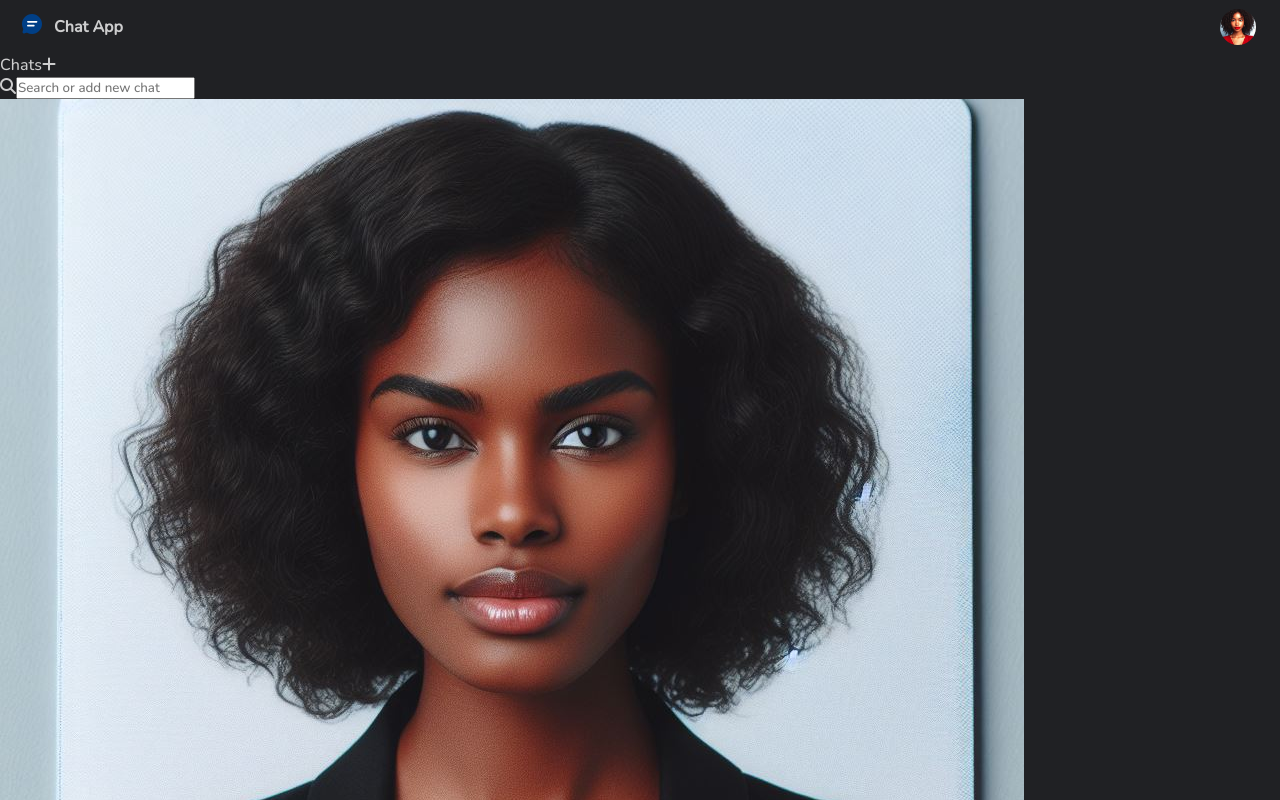
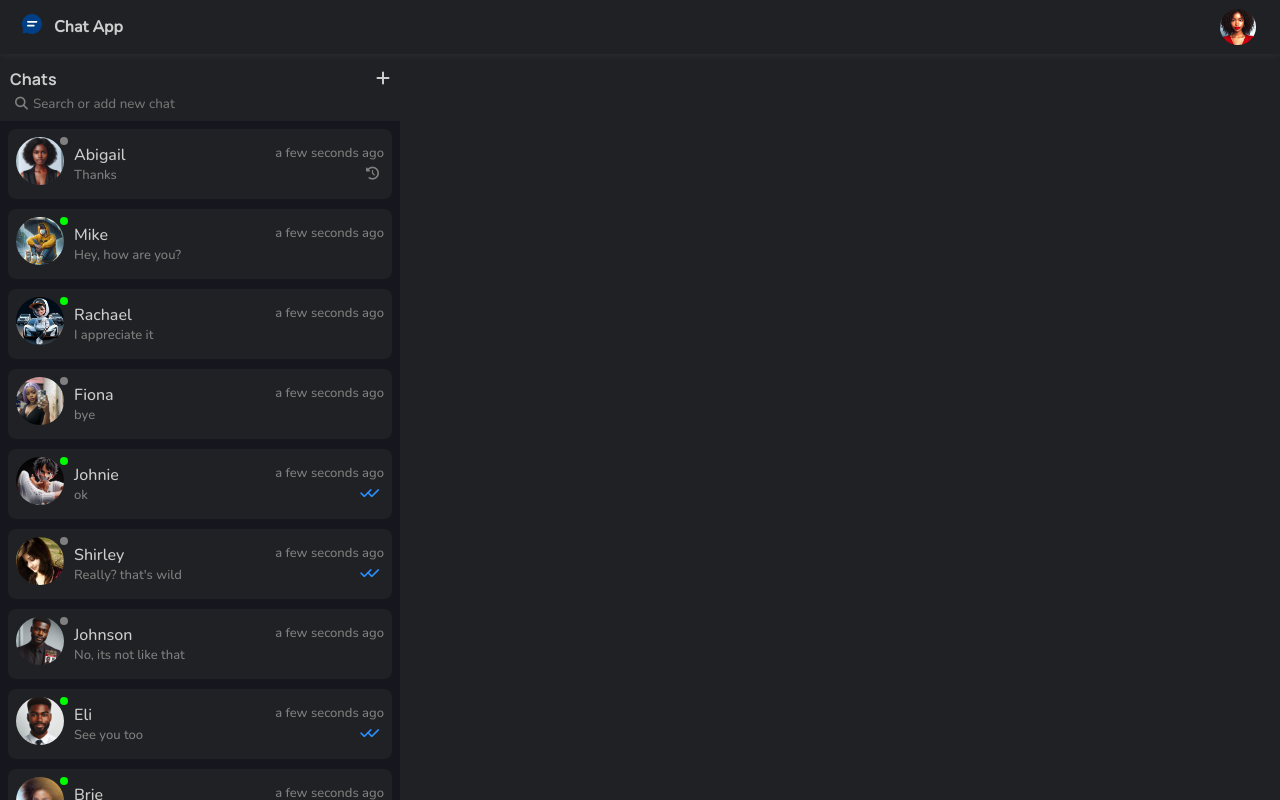
Before and after one commit to eugenesang/chat-app-ui, a React (Create React App) app: page / in a window 1280 px wide. Shown: the top 800 px of the page. Built offline with nearby package versions, Linux system fonts and the light colour scheme.

Commit message:
styles updates - conversations

```diff
--- a/src/styles/index.css
+++ b/src/styles/index.css
@@ -24,7 +24,8 @@ body #root nav.main-nav {
   justify-content: space-between;
   align-items: center;
   background-color: #202124;
-  position: relative;
+  box-shadow: 0 0 10px rgba(197, 197, 197, 0.1);
+  z-index: 999;
   cursor: default;
 }
 body #root nav.main-nav .brand-container {
@@ -63,7 +64,7 @@ body #root nav.main-nav .options-container .account-icon img:hover {
 }
 body #root nav.main-nav section#account-drop-down {
   position: absolute;
-  top: 100%;
+  top: calc(100% + 10px);
   right: 40px;
   width: 400px;
   max-width: 90vw;
@@ -161,4 +162,116 @@ body #root nav.main-nav section#account-drop-down .acc-container .foot span.link
 }
 body #root nav.main-nav section#account-drop-down .acc-container .foot span.dot {
   font-size: 20px;
+}
+body #root .body {
+  padding-top: 60px;
+}
+body #root .body section#conversations-entry {
+  max-width: 400px;
+}
+body #root .body section#conversations-entry header {
+  display: grid;
+  padding: 8px 10px;
+  gap: 5px;
+}
+body #root .body section#conversations-entry header .h-e1 {
+  width: 100%;
+  display: flex;
+  justify-content: space-between;
+}
+body #root .body section#conversations-entry header .h-e1 .page-title {
+  font-size: 16px;
+  font-weight: bold;
+  font-family: manrope;
+}
+body #root .body section#conversations-entry header .search-bar {
+  width: 100%;
+  padding: 0px 5px;
+}
+body #root .body section#conversations-entry header .search-bar label {
+  width: 100%;
+  display: grid;
+  grid-template-columns: auto 1fr;
+  gap: 5px;
+  align-items: center;
+}
+body #root .body section#conversations-entry header .search-bar label span {
+  font-size: small;
+}
+body #root .body section#conversations-entry header .search-bar label span i {
+  color: #7f7f7f;
+}
+body #root .body section#conversations-entry header .search-bar label input {
+  outline: none;
+  background-color: transparent;
+  border: none;
+}
+body #root .body section#conversations-entry .container {
+  background-color: #16171e;
+  display: grid;
+  gap: 10px;
+  padding: 8px;
+}
+body #root .body section#conversations-entry .container article.conversation-card {
+  padding: 8px;
+  display: grid;
+  grid-template-columns: 48px 1fr;
+  gap: 10px;
+  background-color: #202124;
+  cursor: pointer;
+  border-radius: 8px;
+  align-items: center;
+}
+body #root .body section#conversations-entry .container article.conversation-card .img {
+  position: relative;
+}
+body #root .body section#conversations-entry .container article.conversation-card .img img {
+  width: 48px;
+  border-radius: 24px;
+}
+body #root .body section#conversations-entry .container article.conversation-card .img .online-status {
+  position: absolute;
+  right: -4px;
+  top: 0px;
+  width: 8px;
+  height: 8px;
+  border-radius: 4px;
+}
+body #root .body section#conversations-entry .container article.conversation-card .img .online-status.online {
+  background-color: rgb(0, 255, 0);
+}
+body #root .body section#conversations-entry .container article.conversation-card .img .online-status.offline {
+  background-color: grey;
+}
+body #root .body section#conversations-entry .container article.conversation-card .content .recipient {
+  display: flex;
+  justify-content: space-between;
+}
+body #root .body section#conversations-entry .container article.conversation-card .content .recipient .date {
+  font-size: small;
+  color: #7f7f7f;
+}
+body #root .body section#conversations-entry .container article.conversation-card .content .message-card {
+  position: relative;
+}
+body #root .body section#conversations-entry .container article.conversation-card .content .message-card .content {
+  font-size: 13px;
+  color: #7f7f7f;
+}
+body #root .body section#conversations-entry .container article.conversation-card .content .message-card .float {
+  position: absolute;
+  right: 5px;
+  bottom: 0px;
+}
+body #root .body section#conversations-entry .container article.conversation-card .content .message-card .float .msg-delivery.blue i {
+  color: #2990ff;
+}
+body #root .body section#conversations-entry .container article.conversation-card .content .message-card .float .msg-delivery.gray i {
+  color: gray;
+}
+body #root .body section#conversations-entry .container article.conversation-card .content .message-card .float .msg-delivery i {
+  font-size: small;
+}
+body #root .body section#conversations-entry .container article.conversation-card .content .message-card .float .msg-delivery i:nth-of-type(2) {
+  margin-left: -4px;
 }/*# sourceMappingURL=index.css.map */
--- a/src/styles/index.scss
+++ b/src/styles/index.scss
@@ -2,35 +2,34 @@ $blue: #003f86;
 $bright-blue: #2990ff;
 $red: #dc3545;
 $bg: #202124;
+$green: rgb(0, 255, 0);
 $light-bg: #343638;
 $light-bg-1: #505152;
 $dark-bg: #16171e;
-$box-shadow: 0 0 10px rgba(0, 0, 0, 0.1);
+$box-shadow: 0 0 10px rgba(197, 197, 197, 0.1);
 
-
-*{
+* {
     font-family: nunito;
     margin: 0;
     padding: 0;
     color: rgba(255, 255, 255, 0.775);
 }
 
-img{
+img {
     max-width: 90vw;
 }
 
-body{
+body {
     font-family: nunito;
     background-color: $bg;
 
-    #root{
-
-        nav.main-nav{
+    #root {
+        nav.main-nav {
             position: fixed;
             top: 0;
             left: 0;
             right: 0;
-            width: calc( 100vw - 40px);
+            width: calc(100vw - 40px);
             padding: 5px 20px;
 
             display: flex;
@@ -38,59 +37,56 @@ body{
             align-items: center;
 
             background-color: $bg;
-
-            position: relative;
-
+            box-shadow: $box-shadow;
+            z-index: 999;
 
             cursor: default;
 
-
-            .brand-container{
+            .brand-container {
                 display: flex;
                 align-items: center;
                 justify-content: space-between;
                 width: fit-content;
                 gap: 10px;
 
-                .icon-container{
-                    img{
+                .icon-container {
+                    img {
                         width: 24px;
                     }
                 }
 
-                .brand-name{
+                .brand-name {
                     font-weight: 600;
                 }
-
             }
 
-            .options-container{
+            .options-container {
                 display: flex;
                 align-items: center;
                 gap: 20px;
 
-                .account-icon{
+                .account-icon {
                     display: flex;
                     align-items: center;
                     gap: 10px;
                     font-size: 20px;
 
-                    img{
+                    img {
                         width: 36px;
                         border-radius: 24px;
                         border: 2px solid transparent;
                         padding: 2px;
 
-                        &:hover{
+                        &:hover {
                             border: 2px solid $blue;
                         }
                     }
                 }
             }
 
-            section#account-drop-down{
+            section#account-drop-down {
                 position: absolute;
-                top: 100%;
+                top: calc(100% + 10px);
                 right: 40px;
                 width: 400px;
                 max-width: 90vw;
@@ -98,18 +94,18 @@ body{
                 border-radius: 10px;
                 background-color: $light-bg;
 
-                .acc-container{
-                    .header{
+                .acc-container {
+                    .header {
                         position: relative;
                         text-align: center;
                         padding: 10px 0;
 
-                        .right{
+                        .right {
                             position: absolute;
                             top: 0px;
                             right: 10px;
 
-                            button{
+                            button {
                                 background-color: transparent;
                                 font-size: 24px;
                                 border: none;
@@ -117,32 +113,31 @@ body{
                         }
                     }
 
-                    .content{
+                    .content {
                         display: flex;
                         flex-direction: column;
                         gap: 16px;
 
-                        .top{
+                        .top {
                             padding: 20px 0 10px 0;
                             text-align: center;
 
-                            img{
+                            img {
                                 width: 120px;
                                 max-width: 50%;
                                 border-radius: 50%;
-
                             }
                         }
 
-                        .greetings{
+                        .greetings {
                             font-size: 35px;
                             text-align: center;
                         }
 
-                        .action-btn{
+                        .action-btn {
                             text-align: center;
 
-                            button{
+                            button {
                                 background-color: transparent;
                                 border: 1px solid gray;
                                 border-radius: 20px;
@@ -154,15 +149,15 @@ body{
                         }
                     }
 
-                    .actions-container{
+                    .actions-container {
                         display: grid;
                         grid-template-columns: 1fr 1fr;
                         gap: 5px;
                         width: 90%;
-                        margin:4px auto;
+                        margin: 4px auto;
                         margin-top: 16px;
 
-                        button{
+                        button {
                             background-color: $dark-bg;
                             border: none;
                             font-size: 18px;
@@ -174,43 +169,190 @@ body{
                             align-items: center;
                             cursor: pointer;
 
-                            &.right{
+                            &.right {
                                 border-radius: 0 16px 16px 0;
                             }
 
-                            &.left{
+                            &.left {
                                 border-radius: 16px 0 0 16px;
                             }
 
-                            &:hover{
+                            &:hover {
                                 background-color: $light-bg-1;
                             }
                         }
                     }
 
-                    .foot{
+                    .foot {
                         display: grid;
                         grid-template-columns: 1fr auto 1fr;
                         align-items: center;
                         gap: 8px;
                         padding-top: 16px;
 
-                        span{
+                        span {
                             text-align: left;
                             font-size: small;
 
-                            &.link{
+                            &.link {
                                 text-align: right;
                             }
 
-                            &.dot{
+                            &.dot {
                                 font-size: 20px;
                             }
                         }
                     }
                 }
             }
+        }
 
+        .body {
+            padding-top: 60px;
+
+            section#conversations-entry {
+                max-width: 400px;
+
+                header {
+                    display: grid;
+                    padding: 8px 10px;
+                    gap: 5px;
+
+                    .h-e1 {
+                        width: 100%;
+                        display: flex;
+                        justify-content: space-between;
+
+                        .page-title {
+                            font-size: 16px;
+                            font-weight: bold;
+                            font-family: manrope;
+                        }
+                    }
+
+                    .search-bar{
+                        width: 100%;
+                        padding: 0px 5px;
+                        label{
+                            width: 100%;
+
+                            display: grid;
+                            grid-template-columns: auto 1fr;
+                            gap: 5px;
+                            align-items: center;
+
+                            span{
+                                font-size: small;
+
+                                i{
+                                    color: #7f7f7f;
+                                }
+                            }
+
+                            input{
+                                outline: none;
+                                background-color: transparent;
+                                border: none;
+                            }
+                        }
+                    }
+                }
+
+                .container{
+                    background-color: $dark-bg ;
+                    display: grid;
+                    gap: 10px;
+                    padding: 8px;
+
+                    article.conversation-card{
+                        padding: 8px;
+                        display: grid;
+                        grid-template-columns: 48px 1fr;
+                        gap: 10px;
+                        background-color: $bg;
+                        cursor: pointer;
+                        border-radius: 8px;
+                        align-items: center;
+
+                        .img{
+                            position: relative;
+
+                            img{
+                                width: 48px;
+                                border-radius: 24px;
+                            }
+
+                            .online-status{
+                                position: absolute;
+                                right: -4px ;
+                                top: 0px;
+                                width: 8px;
+                                height: 8px;
+                                border-radius: 4px;
+
+                                &.online{
+                                    background-color: $green;
+                                }
+
+                                &.offline{
+                                    background-color: grey;
+                                }
+                            }
+                        }
+
+                        .content{
+                            .recipient{
+                                display: flex;
+                                justify-content: space-between;
+
+                                .date{
+                                    font-size: small;
+                                    color: #7f7f7f;
+                                }
+                            }
+
+                            .message-card{
+                                position: relative;
+
+                                .content{
+                                    font-size: 13px;
+                                    color: #7f7f7f;
+                                }
+
+                                .float{
+                                    position: absolute;
+                                    right: 5px;
+                                    bottom: 0px;
+
+                                    .msg-delivery{
+
+                                        &.blue{
+                                            i{
+                                                color: $bright-blue;
+                                            }
+                                        }
+
+                                        &.gray{
+                                            i{
+                                                color: gray;
+                                            }
+                                        }
+
+                                        i{
+                                            font-size: small;
+
+
+                                            &:nth-of-type(2){
+                                                margin-left: -4px;
+                                            }
+                                        }
+                                    }
+                                }
+                            }
+                        }
+                    }
+                }
+            }
         }
     }
 }
```
Also changed, not shown: 1 other file (tests, documents, lock files or other folders).
